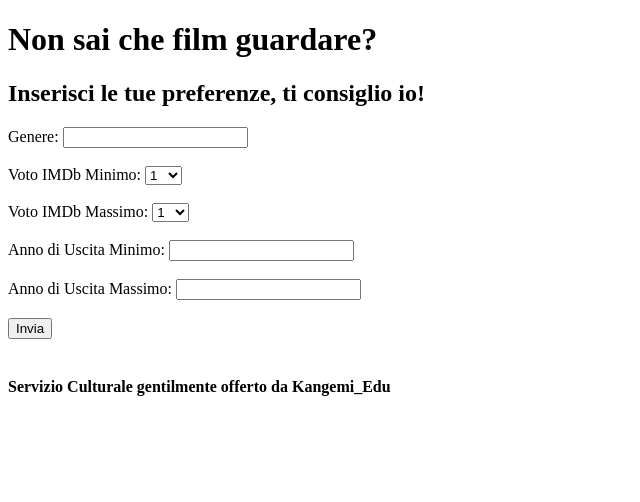
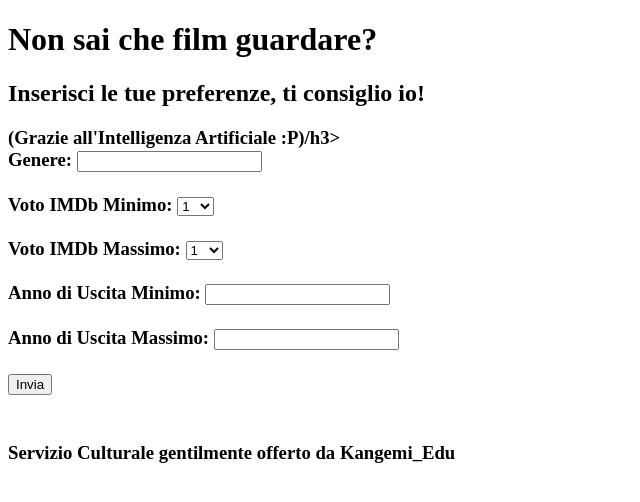
Before and after one commit to giuseppecangemi/AI_Cinematica, a Flask app: page / in a window 1280 px wide. Shown: the top 502 px of the page, without its empty margins (0-640 px from the left). Run offline with Flask 2, Linux system fonts and the light colour scheme; parts of the project's set-up code (start-up, migrations or seed data) failed here and were passed over.

Commit message:
modifica titolo

```diff
--- a/templates/index.html
+++ b/templates/index.html
@@ -9,6 +9,7 @@
 <body>
     <h1>Non sai che film guardare?</h1>
     <h2>Inserisci le tue preferenze, ti consiglio io!</h2>
+    <h3>(Grazie all'Intelligenza Artificiale :P)/h3>
 
     <form action="/predict" method="POST">
         <label for="genre">Genere:</label>
```
